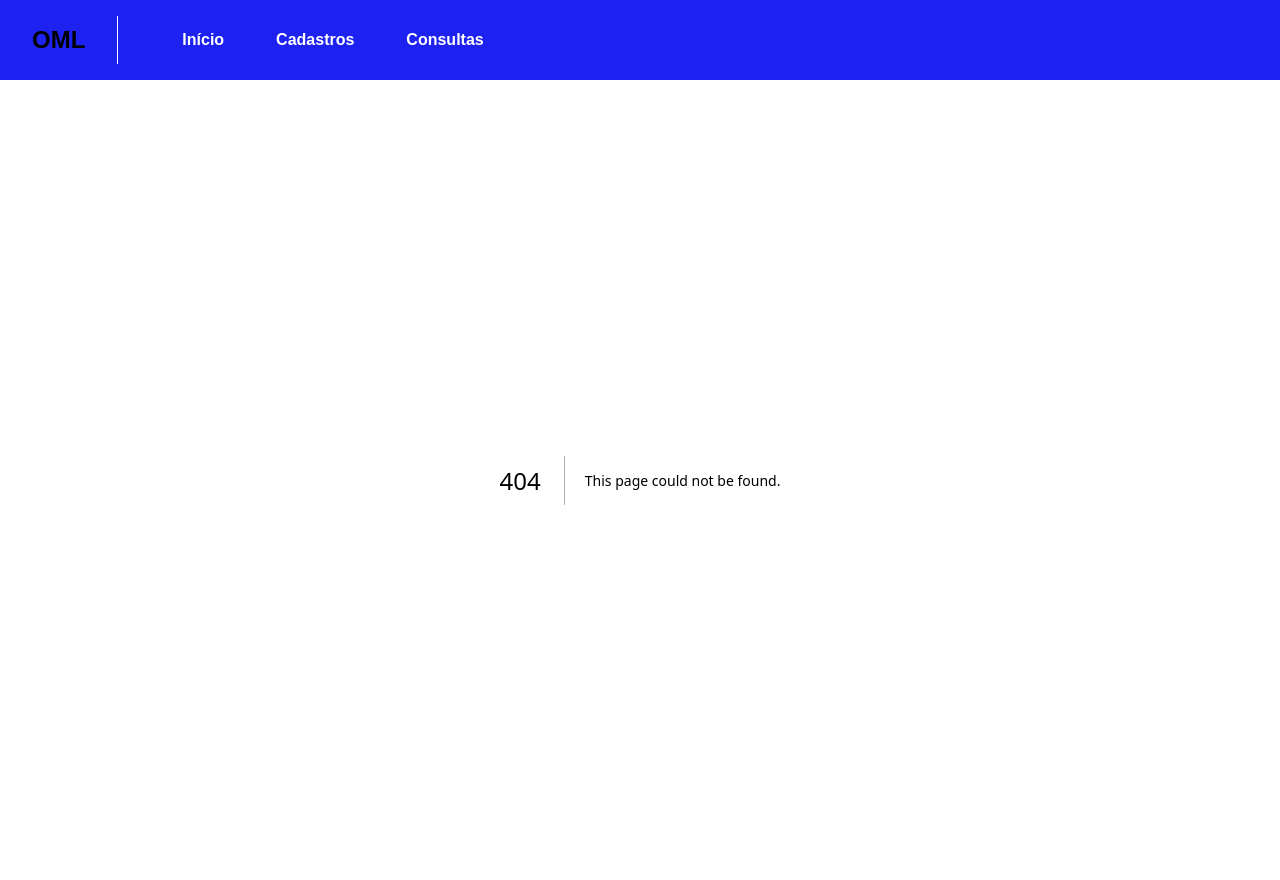
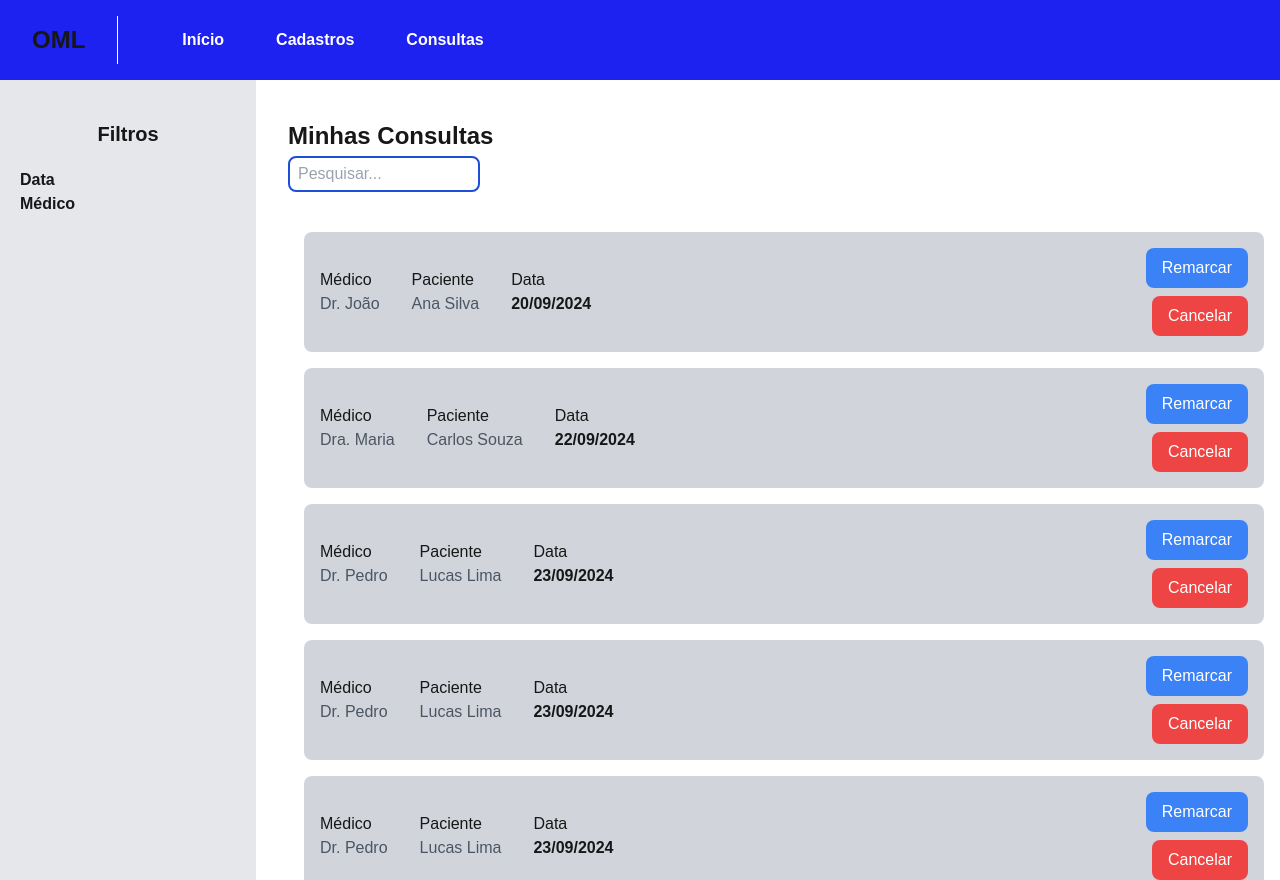
Before and after one commit to joaovitormgv/OML-Clinica-frontend, a Next.js app: page /pages/consultas/paciente in a window 1280 px wide. Before the commit this address had no page. Built offline with nearby package versions, Linux system fonts and the light colour scheme.

Commit message:
feat: add Consultas Page and create Mostrador component

```diff
--- /dev/null
+++ b/src/app/components/mostrador/mostrador.tsx
@@ -0,0 +1,54 @@
+import React from "react";
+
+interface MostradorProps {
+  dados: {
+    medico: string;
+    paciente: string;
+    data: string;
+  }[];
+}
+
+const Mostrador: React.FC<MostradorProps> = ({ dados }) => {
+  return (
+    <div className="h-screen overflow-y-auto">
+      <div className="flex flex-col space-y-4 p-4">
+        {dados.map((item, index) => (
+          <div
+            key={index}
+            className="bg-gray-300 rounded-lg p-4 flex justify-between items-center"
+          >
+            {/* Informações de Médico, Paciente, e Data */}
+            <div className="flex flex-col space-x-4">
+              <div className="flex space-x-8">
+                <div className="flex flex-col text-left">
+                  <span>Médico</span>
+                  <span className="text-gray-600">{item.medico}</span>
+                </div>
+                <div className="flex flex-col text-left">
+                  <span>Paciente</span>
+                  <span className="text-gray-600">{item.paciente}</span>
+                </div>
+                <div className="flex flex-col text-left">
+                  <span>Data</span>
+                  <span className="font-bold">{item.data}</span>
+                </div>
+              </div>
+            </div>
+
+            {/* Botões de Remarcar e Cancelar */}
+            <div className="flex flex-col items-end space-y-2">
+              <button className="bg-blue-500 text-white px-4 py-2 rounded-lg hover:bg-blue-600">
+                Remarcar
+              </button>
+              <button className="bg-red-500 text-white px-4 py-2 rounded-lg hover:bg-red-600">
+                Cancelar
+              </button>
+            </div>
+          </div>
+        ))}
+      </div>
+    </div>
+  );
+};
+
+export default Mostrador;
--- /dev/null
+++ b/src/app/pages/consultas/paciente/page.tsx
@@ -0,0 +1,48 @@
+"use client";
+import React from "react";
+import Mostrador from "@/app/components/mostrador/mostrador";
+
+const UserSchedulePage = () => {
+  // Exemplo de dados que o backend pode fornecer
+  const dados = [
+    { medico: "Dr. João", paciente: "Ana Silva", data: "20/09/2024" },
+    { medico: "Dra. Maria", paciente: "Carlos Souza", data: "22/09/2024" },
+    { medico: "Dr. Pedro", paciente: "Lucas Lima", data: "23/09/2024" },
+    { medico: "Dr. Pedro", paciente: "Lucas Lima", data: "23/09/2024" },
+    { medico: "Dr. Pedro", paciente: "Lucas Lima", data: "23/09/2024" },
+    { medico: "Dr. Pedro", paciente: "Lucas Lima", data: "23/09/2024" },
+    { medico: "Dr. Pedro", paciente: "Lucas Lima", data: "23/09/2024" },
+  ];
+
+  return (
+    <div className="w-full flex flex-row h-screen">
+      <div className="w-1/5 bg-gray-200 h-screen">
+        <div id="leftside-content" className="flex flex-col mt-10">
+          <p className="flex items-center justify-center font-bold text-xl">
+            Filtros
+          </p>
+          <div id="filters" className="font-semibold flex flex-col ml-5 mt-5">
+            <p>Data</p>
+            <p>Médico</p>
+          </div>
+        </div>
+      </div>
+      <div className="w-4/5 h-full overflow-hidden">
+        <div id="rightside-content" className="flex flex-col mt-10 ml-8">
+          <p className="text-2xl font-bold">Minhas Consultas</p>
+          <input
+            type="text"
+            placeholder="Pesquisar..."
+            className="mt-1 px-2 py-1 border-2 border-blue-700 rounded-lg focus:outline-none focus:border-blue-700 w-48"
+          />
+          <div id="showschedule" className="mt-6">
+            {/* Aqui você renderiza o componente Mostrador passando os dados */}
+            <Mostrador dados={dados} />
+          </div>
+        </div>
+      </div>
+    </div>
+  );
+};
+
+export default UserSchedulePage;
```
